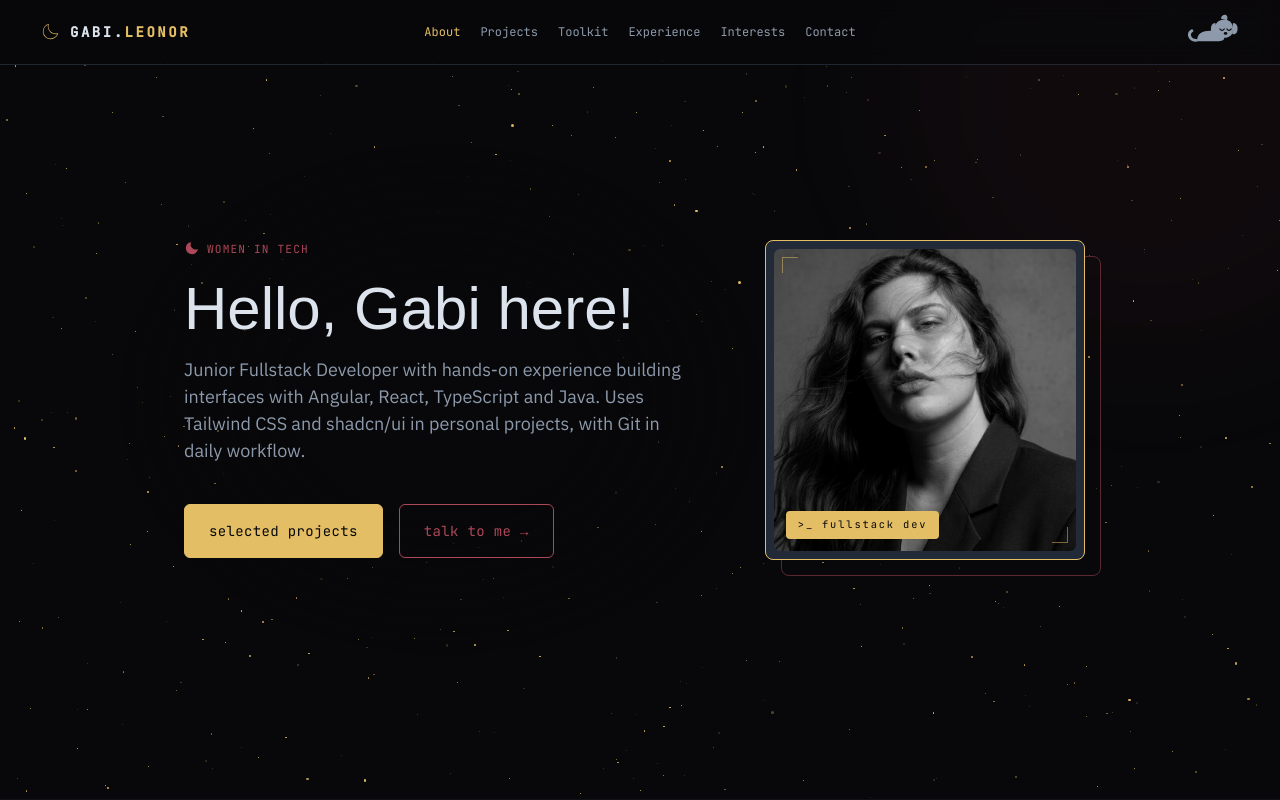
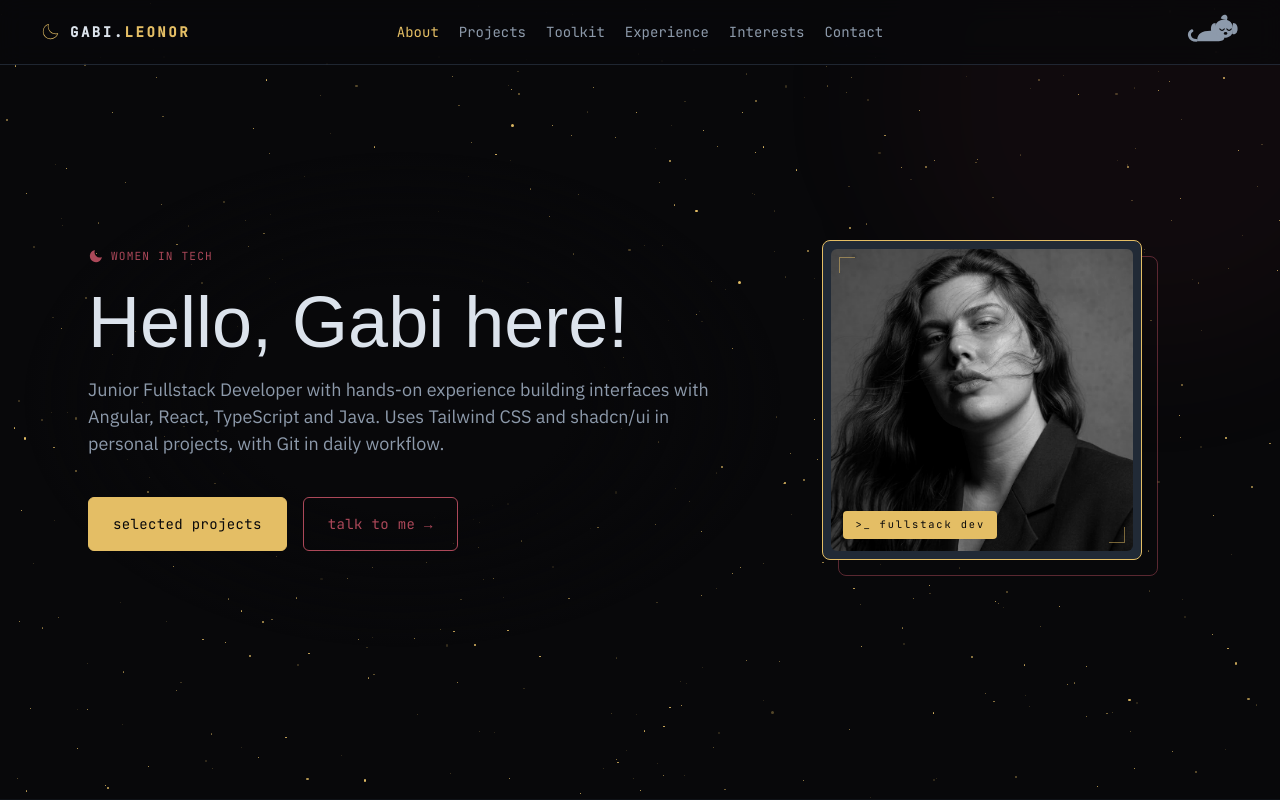
Before and after one commit to gabi-gms/myportfolio, a React (Vite) app: page / in a window 1280 px wide. Shown: the top 800 px of the page. Built offline with nearby package versions, Linux system fonts and the light colour scheme; a web font is replaced by a local one.

Commit message:
feat: font size and spacing refinement

```diff
--- a/src/components/Header.tsx
+++ b/src/components/Header.tsx
@@ -14,7 +14,7 @@ export default function Header() {
         aria-hidden="true"
       />
 
-      <div className="relative mx-auto grid w-full max-w-7xl grid-cols-1 lg:max-w-[75%] items-center gap-14 px-6 lg:grid-cols-[3fr_2fr]">
+      <div className="relative mx-auto grid w-shell max-w-shell grid-cols-1 lg:max-w-shell items-center gap-14 px-6 lg:grid-cols-[3fr_2fr]">
         <div className="relative">
           <div
             aria-hidden="true"
@@ -27,7 +27,7 @@ export default function Header() {
               {ui.eyebrows.header}
             </p>
 
-            <h1 className="font-display text-4xl leading-[1.05] sm:text-4xl lg:text-6xl">
+            <h1 className="font-display text-6xl leading-[1.05] sm:text-6xl lg:text-7xl">
               {ui.header.name}
             </h1>
 
--- a/src/components/Navbar.tsx
+++ b/src/components/Navbar.tsx
@@ -47,7 +47,7 @@ export default function Navbar() {
               <a
                 onClick={() => select(item.id)}
                 href={`#${item.id}`}
-                className={`block rounded px-2.5 py-2 font-mono text-xs transition-colors ${
+                className={`block rounded px-2.5 py-2 font-mono text-sm transition-colors ${
                   activeId === item.id
                     ? 'text-luna'
                     : 'text-moon-muted hover:text-accent'
--- a/src/sections/Contact.tsx
+++ b/src/sections/Contact.tsx
@@ -36,7 +36,7 @@ export default function Contact() {
                   className="shrink-0 text-xl text-luna transition-colors group-hover:text-accent"
                   aria-hidden="true"
                 />
-                <span className="font-mono text-sm uppercase tracking-[0.18em] text-luna transition-colors group-hover:text-accent">
+                <span className="font-mono text-sm uppercase  text-luna transition-colors group-hover:text-accent">
                   {label}
                 </span>
               </a>
```
